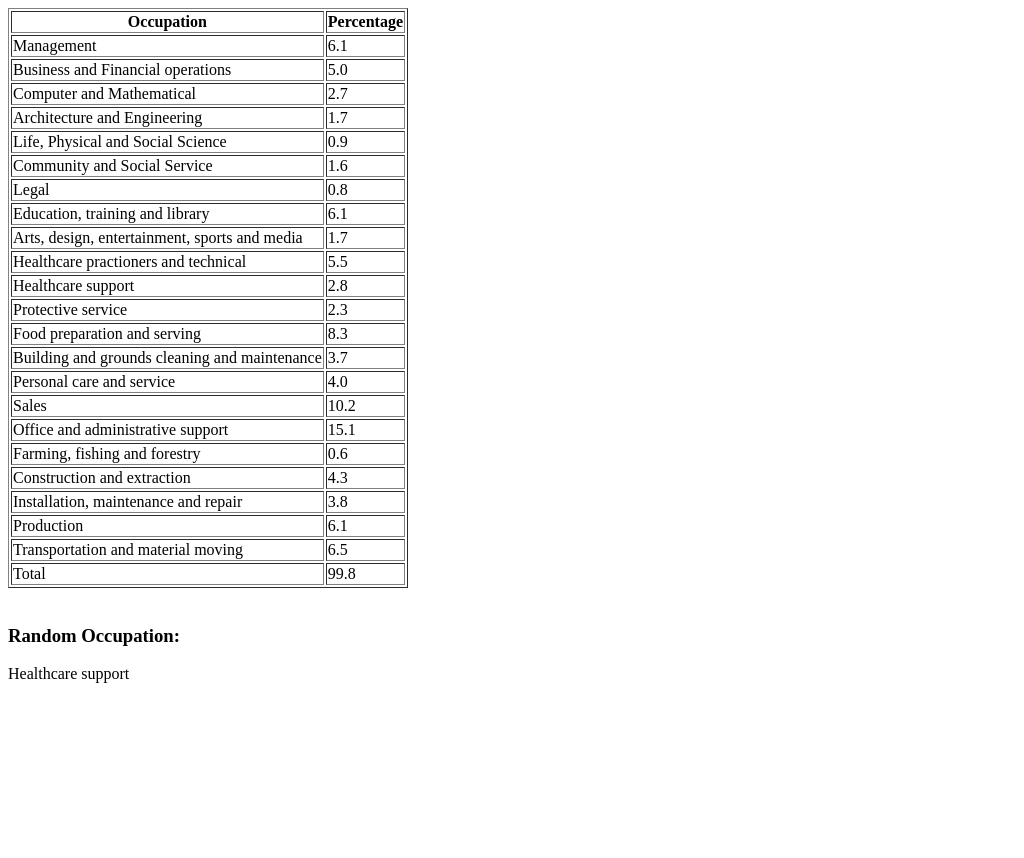
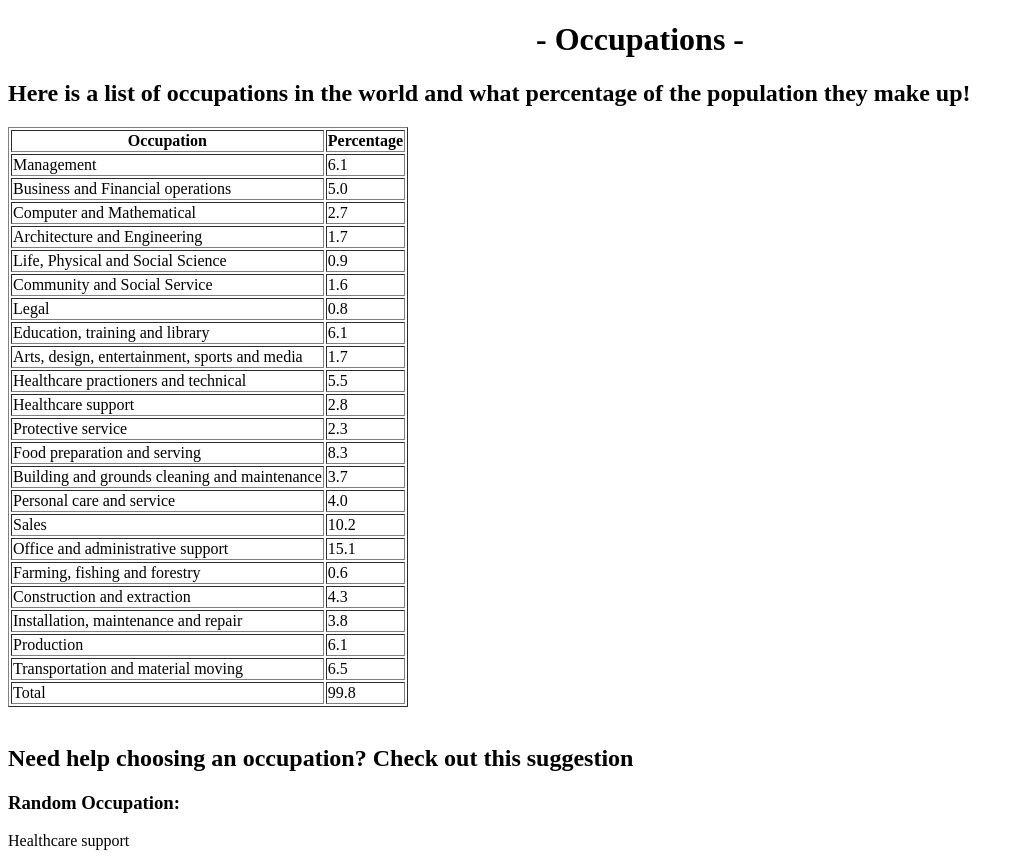
Before and after one commit to tmoi29/SuperTele, a Flask app: page /occupations in a window 1280 px wide. Shown: the whole page, without its empty margins (0-1024 px from the left). Before the commit the page ends 683 px from the top, so only its background shows below. Run offline with Flask 2, Linux system fonts and the light colour scheme.

Commit message:
added more comments

```diff
--- a/templates/temp.html
+++ b/templates/temp.html
@@ -2,21 +2,24 @@
 <html>
   <head>
     <title>Occupations</title>
+    <h1 align="center"> - Occupations -  </h1>
+    <h2> Here is a list of occupations in the world and what percentage of the population they make up!</h2>
   </head>
   <body>
-    <table border = "1">
+    <table border = "1"> <!--build a table-->
       <tr>
 	<th>Occupation</th>
 	<th>Percentage</th>
       </tr>
-      {% for i in length %}
+      {% for i in length %} <!--loop through a list of indexes from 0 - length of dictionary-->
       <tr>
-	<td>{{dict["Jobs"][i]}}</td>
-	<td>{{dict["Percent"][i]}}</td>
+	<td>{{dict["Jobs"][i]}}</td> <!--add the job name-->
+	<td>{{dict["Percent"][i]}}</td> <!--add the corresponding percentage-->
       </tr>
       {% endfor %}
     </table>
     <br>
+    <h2> Need help choosing an occupation? Check out this suggestion</h2>
     <h3>Random Occupation:</h3> {{job}}
   </body>
 </html>
```
